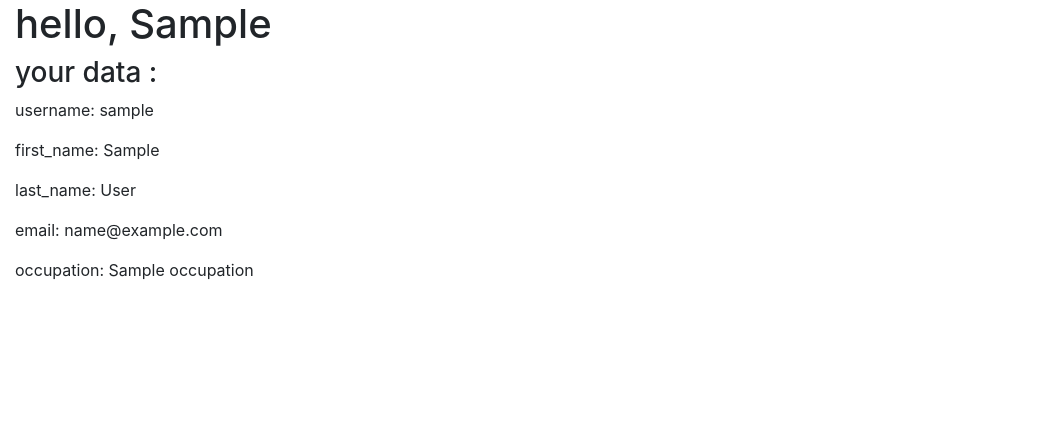
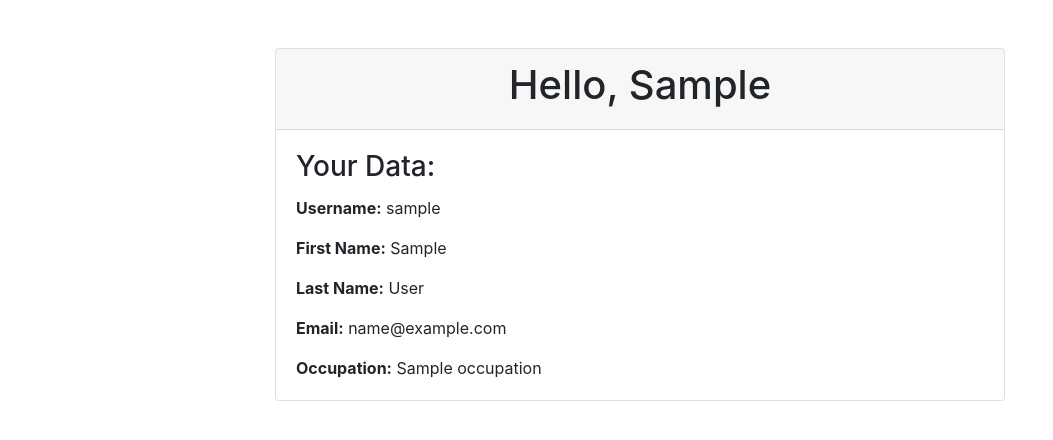
Before and after one commit to Timur5050/toDo-list-project, a Django app: a page that uses templates/roster/user_info.html in a window 1280 px wide. Shown: the part 56-496 px from the top of the page, without its empty margins (0-1053 px from the left). Run offline with Django 5.2, Linux system fonts and the light colour scheme; a user stored in the database is signed in; tables that the repository leaves empty hold one stand-in row (values such as "Sample post").

Commit message:
changed design for user info page

```diff
--- a/templates/roster/user_info.html
+++ b/templates/roster/user_info.html
@@ -1,13 +1,23 @@
 {% extends "base.html" %}
+
 {% block content %}
-<h1> hello, {{ user.first_name }}</h1>
-<h3>your data : </h3>
-<p>username: {{ user.username }}</p>
-<p>first_name: {{ user.first_name }}</p>
-<p>last_name: {{ user.last_name }}</p>
-<p>email: {{ user.email }}</p>
-<p>occupation: {{ user.occupation.name }}</p>
-<br>
-
-
+<div class="container mt-5">
+    <div class="row justify-content-center">
+        <div class="col-md-8">
+            <div class="card">
+                <div class="card-header text-center">
+                    <h1>Hello, {{ user.first_name }}</h1>
+                </div>
+                <div class="card-body">
+                    <h3 class="card-title">Your Data:</h3>
+                    <p class="card-text"><strong>Username:</strong> {{ user.username }}</p>
+                    <p class="card-text"><strong>First Name:</strong> {{ user.first_name }}</p>
+                    <p class="card-text"><strong>Last Name:</strong> {{ user.last_name }}</p>
+                    <p class="card-text"><strong>Email:</strong> {{ user.email }}</p>
+                    <p class="card-text"><strong>Occupation:</strong> {{ user.occupation.name }}</p>
+                </div>
+            </div>
+        </div>
+    </div>
+</div>
 {% endblock %}
```
